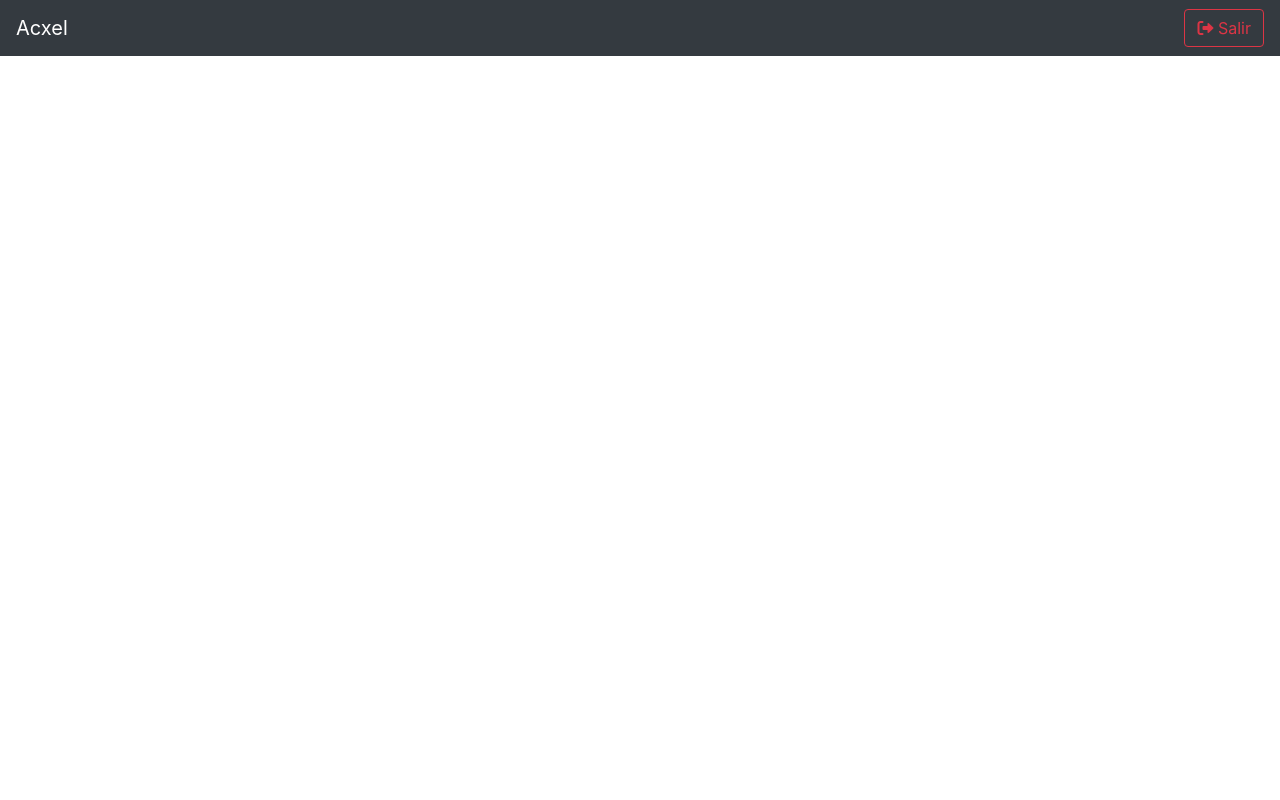
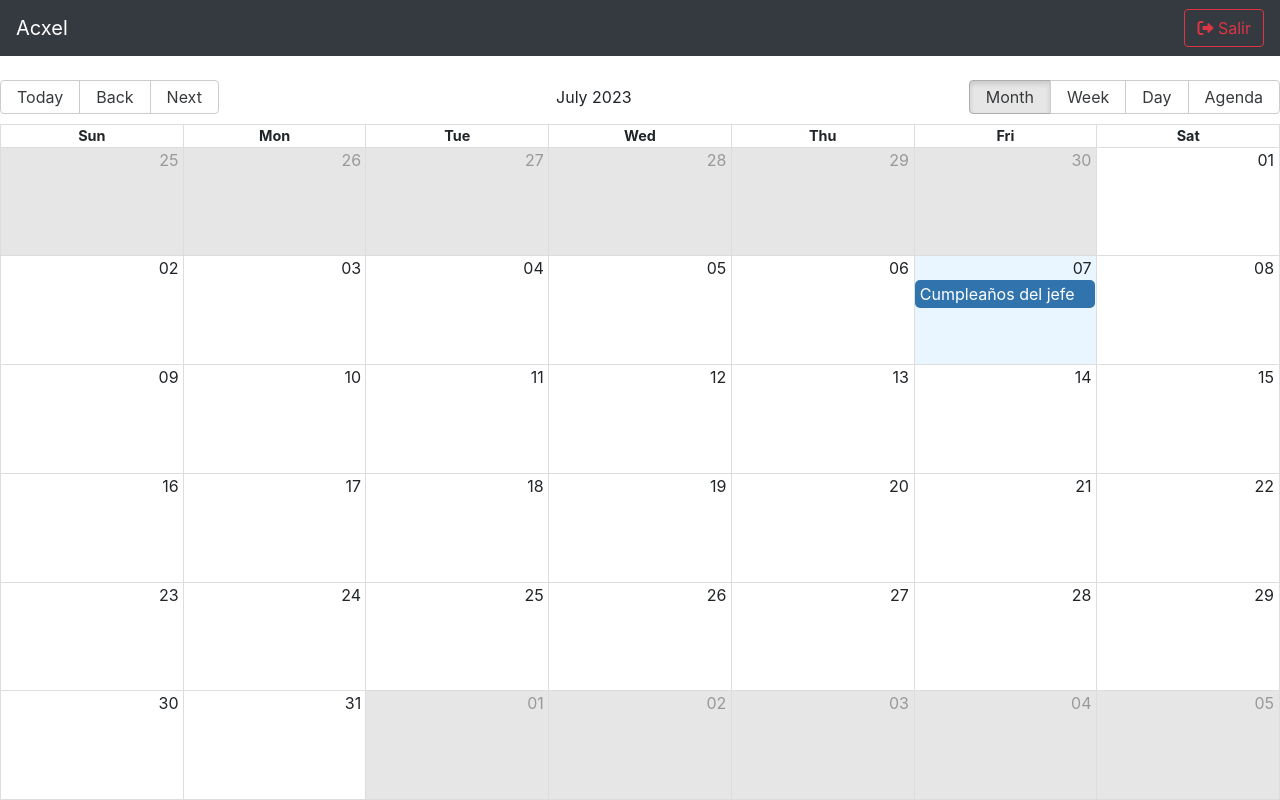
Before and after one commit to AcxelMorales/mern-calendar-frontend, a React (Create React App) app: page /calendar in a window 1280 px wide. Built offline with nearby package versions, Linux system fonts and the light colour scheme.

Commit message:
Added react-big-calendar and moment js

```diff
--- a/package.json
+++ b/package.json
@@ -6,7 +6,9 @@
     "@testing-library/jest-dom": "^5.16.2",
     "@testing-library/react": "^12.1.3",
     "@testing-library/user-event": "^13.5.0",
+    "moment": "^2.29.1",
     "react": "^17.0.2",
+    "react-big-calendar": "^0.40.0",
     "react-dom": "^17.0.2",
     "react-router-dom": "^6.2.1",
     "react-scripts": "5.0.0",
--- a/src/components/calendar/CalendarScreen.jsx
+++ b/src/components/calendar/CalendarScreen.jsx
@@ -1,11 +1,33 @@
 import React from 'react';
+
+import { Calendar, momentLocalizer } from 'react-big-calendar';
+import moment from 'moment';
 
 import { Navbar } from '../ui/Navbar';
 
+import 'react-big-calendar/lib/css/react-big-calendar.css';
+
+const localizer = momentLocalizer(moment);
+const myEventsList = [
+  {
+    title: 'Cumpleaños del jefe',
+    start: moment().toDate(),
+    end: moment().add(2, 'hours').toDate(),
+    bgColor: '#fafafa',
+  },
+];
+
 export const CalendarScreen = () => {
   return (
-    <div>
+    <div className="calendar-screen">
       <Navbar />
+
+      <Calendar
+        localizer={localizer}
+        events={myEventsList}
+        startAccessor="start"
+        endAccessor="end"
+      />
     </div>
   );
 };
--- a/src/index.js
+++ b/src/index.js
@@ -3,14 +3,11 @@
 
 import App from './App';
 
+import './styles.css';
+
 import reportWebVitals from './reportWebVitals';
 
-ReactDOM.render(
-  <React.StrictMode>
-    <App />
-  </React.StrictMode>,
-  document.getElementById('root')
-);
+ReactDOM.render(<App />, document.getElementById('root'));
 
 // If you want to start measuring performance in your app, pass a function
 // to log results (for example: reportWebVitals(console.log))
--- /dev/null
+++ b/src/styles.css
@@ -0,0 +1,13 @@
+html,
+body {
+  height: 100vh;
+  width: 100vw;
+}
+.calendar-screen {
+  display: flex;
+  flex-flow: column;
+  height: 100vh;
+}
+.rbc.calendar {
+  height: 100%;
+}
```
Also changed, not shown: 2 other files (tests, documents, lock files or other folders).
